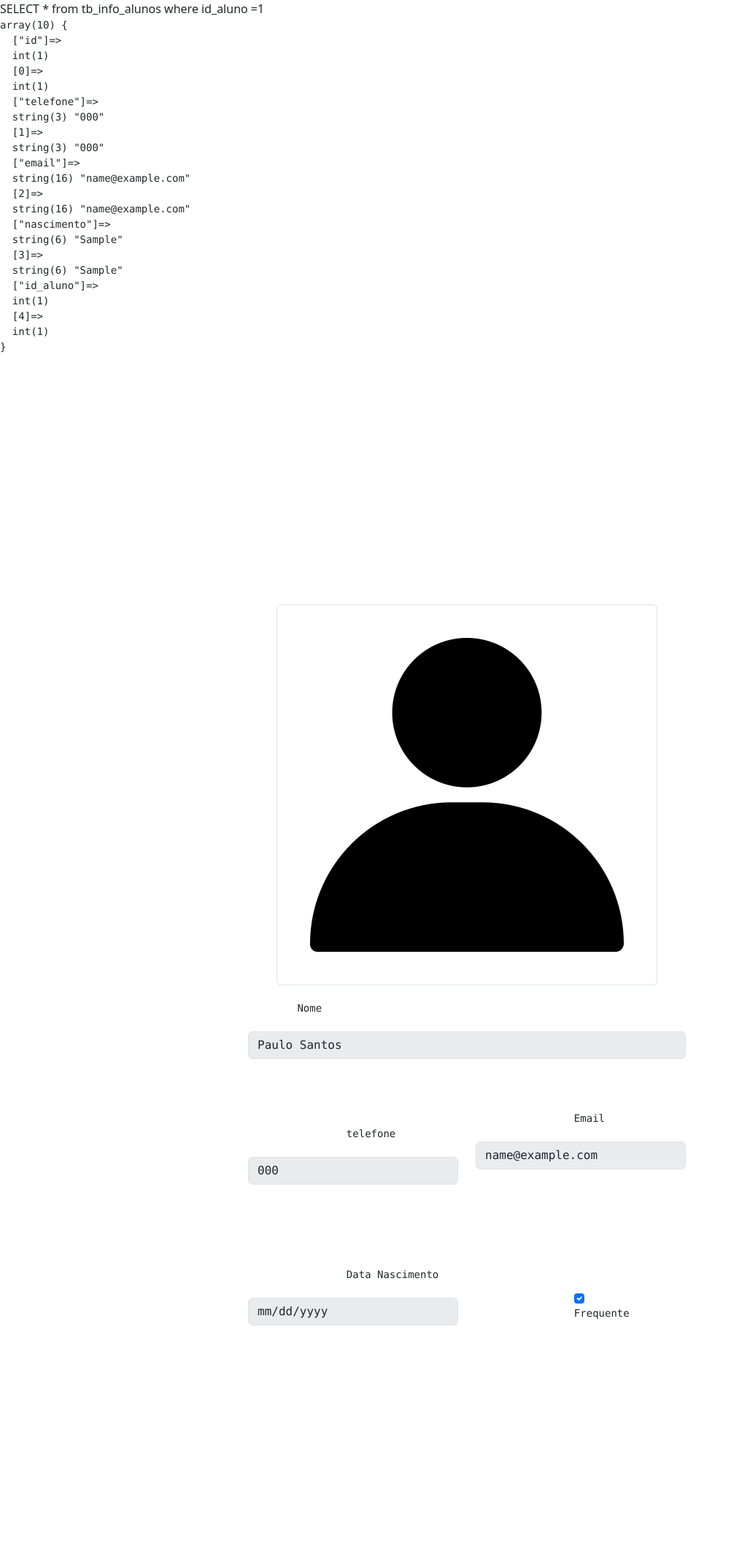
After one commit to ismarsi-matheus/chamadinha, a PHP site: page /ficha.php?id_alunos=1 in a window 1280 px wide. The commit adds this page. Shown: the whole page at 73% size, without its empty margins (0-1002 px from the left). Run offline with PHP 8.4, Linux system fonts and the light colour scheme; tables that the repository leaves empty or names only in its code hold one stand-in row (values such as "Sample post").

Commit message:
criaçao da ficha

```diff
--- /dev/null
+++ b/ficha.php
@@ -0,0 +1,105 @@
+ <?php
+ $id_aluno =$_GET['id_alunos'];
+
+ //echo $id_aluno;
+
+
+$dsn = 'mysql:dbname=db_chamadinha;host=127.0.0.1';
+$user = 'root';
+$password = '';
+
+$banco = new PDO($dsn, $user, $password);
+
+$select='SELECT * from tb_info_alunos where id_aluno ='.$id_aluno;
+
+echo $select;
+
+ $dados=$banco->query($select)->fetch();
+
+ echo '<pre>';
+ var_dump($dados);
+
+
+
+
+
+
+
+
+
+ ?>
+
+
+
+
+
+
+
+
+
+
+
+<link href="https://cdn.jsdelivr.net/npm/bootstrap@5.3.3/dist/css/bootstrap.min.css" rel="stylesheet" integrity="sha384-QWTKZyjpPEjISv5WaRU9OFeRpok6YctnYmDr5pNlyT2bRjXh0JMhjY6hW+ALEwIH" crossorigin="anonymous">
+<?php
+$dsn = 'mysql:host=localhost;dbname=db_chamadinha host=127.0,0,1';
+$user='root';
+$password='';
+
+
+$banco = new PDO ($dsn,$user,$password);
+
+$select ='SELECT * FROM tb_aluno';
+
+$resultado = $banco->query($select)->fetchAll();
+
+?>
+<style>
+    main {
+        display: flex;
+        flex-direction: column;
+        align-items: center;
+    }
+
+    form {
+        width: 600px;
+
+    }
+</style>
+
+<main class="container text-align-center my-5">
+
+    <img src="./perfil.png" alt="perfil" class="img-thumbnail">
+    <form action="#">
+        <label for="nome">Nome</label>
+        <input type="text" value="Paulo Santos" disabled class="form-control">
+        <div class="row mt-2">
+            <div class="col">
+
+                <label for="telefone">telefone</label>
+                <input type="number" value="<?php     echo $dados['telefone']; ?>" disabled class="form-control">
+            </div>
+
+            <div class="col">
+                <label for="email">Email</label>
+                <input type="email" value="<?php     echo $dados['email']; ?>" disabled class="form-control">
+            </div>
+        </div>
+        <div class="row mt-2">
+            <div class="col">
+                <label for="data_nascimento">Data Nascimento </label>
+                <input type="date" value="<?php     echo $dados['nascimento']; ?>" disabled class="form-control">
+            </div>
+            <div class="col my-4 pt-2">
+                <input type="checkbox" checked class="form-check-input">
+                <label for="frequente">Frequente</label>
+            </div>
+        </div>
+
+
+
+
+
+
+
+    </form>
+</main>
```
Also changed, not shown: index.php (+6 -6 lines), sql/dados.sql (added, +19 -0 lines), perfil.png (added).
